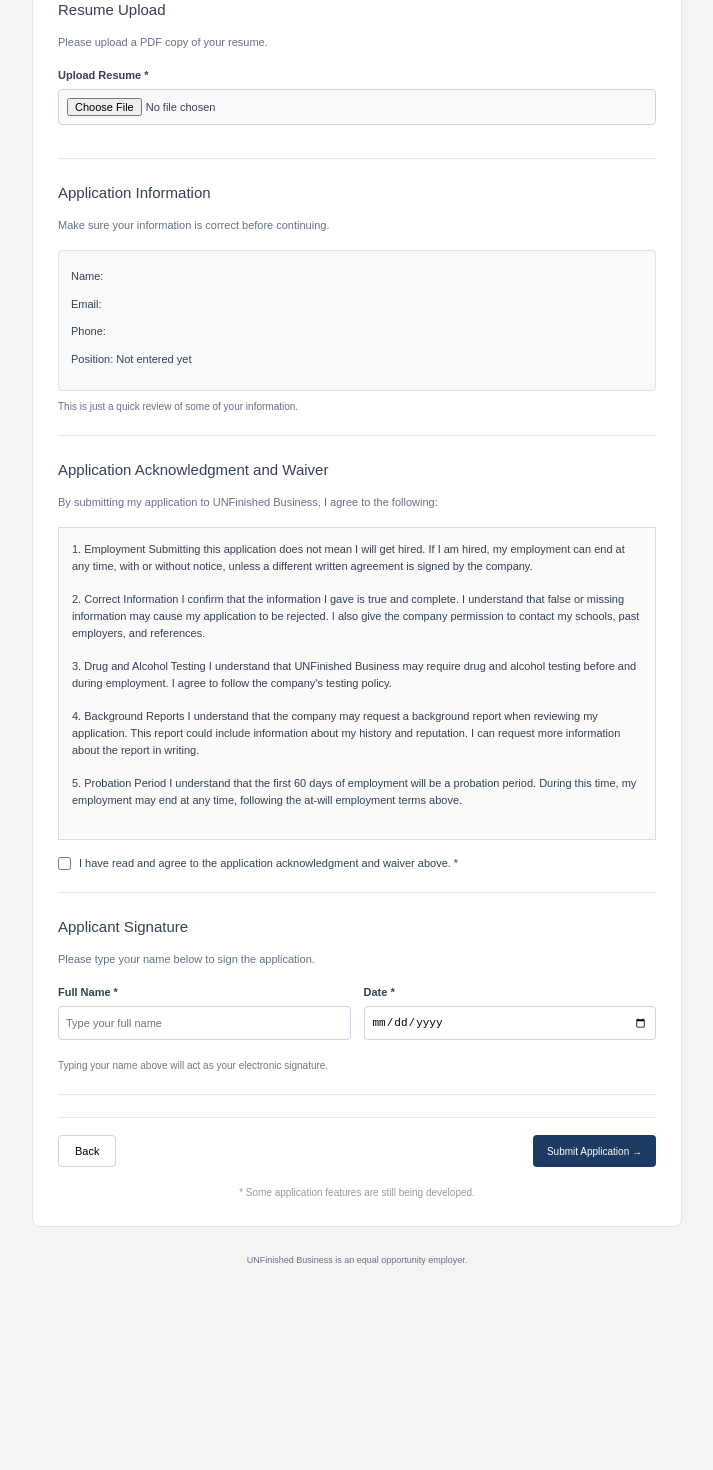
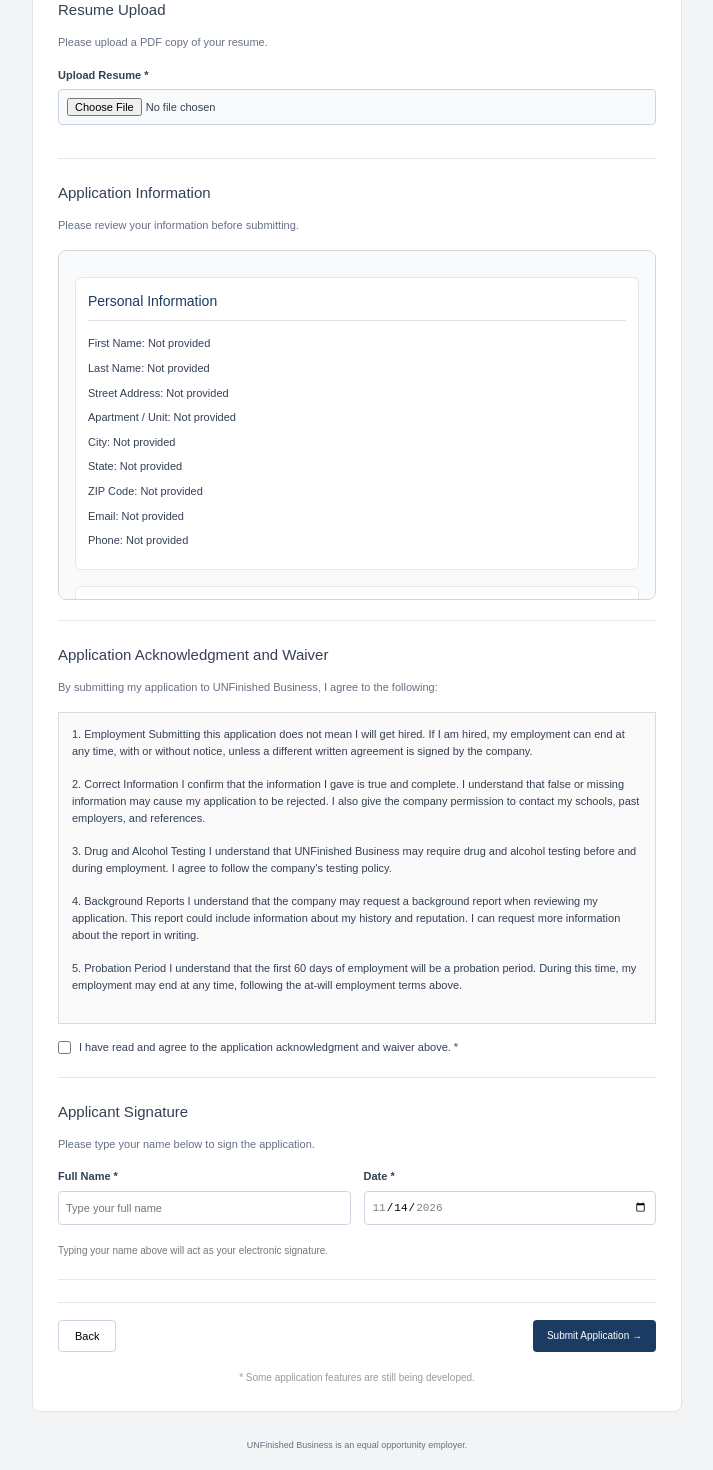
Before and after one commit to AlbertSimpson00/CDA4010---Group-Project-Interface-Prototype, a Vue app in the folder vue-project/: page /page5 in a window 1280 px wide. Shown: the part 256-1726 px from the top of the page, without its empty margins (283-996 px from the left). Before the commit the page ends 1542 px from the top, so only its background shows below. Built offline with nearby package versions, Linux system fonts and the light colour scheme.

Commit message:
Fixed application review section. Made signature date only accept today

```diff
--- a/vue-project/src/components/Page5.vue
+++ b/vue-project/src/components/Page5.vue
@@ -3,6 +3,39 @@ import { application } from '../stores/application.js'
 import { useRouter } from 'vue-router'
 
 const router = useRouter()
+
+function getToday() {
+  const date = new Date()
+  const year = date.getFullYear()
+  const month = String(date.getMonth() + 1).padStart(2, '0')
+  const day = String(date.getDate()).padStart(2, '0')
+
+  return `${year}-${month}-${day}`
+}
+
+const today = getToday()
+
+application.signatureDate = today
+
+function display(value) {
+  if (value === null || value === undefined || value === '') {
+    return 'Not provided'
+  }
+
+  if (Array.isArray(value)) {
+    return value.length ? value.join(', ') : 'Not provided'
+  }
+
+  return String(value)
+}
+
+function yesNo(value) {
+  if (typeof value === 'boolean') {
+    return value ? 'Yes' : 'No'
+  }
+
+  return display(value)
+}
 
 function previousPage() {
   router.push('/page4')
@@ -18,6 +51,11 @@ function uploadResume(event) {
 }
 
 async function submitApplication() {
+  if (application.signatureDate !== getToday()) {
+    alert('Signature date must be today.')
+    application.signatureDate = getToday()
+    return
+  }
   if (!application.acknowledgment) {
     alert('Please agree to the application acknowledgment first.')
     return
@@ -114,43 +152,226 @@ async function submitApplication() {
 
         <!-- APPLICATION REVIEW -->
         <section class="form-section">
-
           <h3>Application Information</h3>
 
           <p class="section-description">
-            Make sure your information is correct before continuing.
+            Please review your information before submitting.
           </p>
 
-          <div class="review-box">
+          <div class="application-review-scroll">
 
-            <p>
-              <strong>Name:</strong>
-              {{ application.personalInfo.firstName }}
-              {{ application.personalInfo.lastName }}
-            </p>
+            <!-- PAGE 1 -->
+            <div class="review-box">
+              <h4>Personal Information</h4>
+              <p><strong>First Name:</strong>
+              {{ display(application.personalInfo.firstName) }}</p>
 
-            <p>
-              <strong>Email:</strong>
-              {{ application.personalInfo.email }}
-            </p>
+              <p><strong>Last Name:</strong>
+                {{ display(application.personalInfo.lastName) }}</p>
 
-            <p>
-              <strong>Phone:</strong>
-              {{ application.personalInfo.phone }}
-            </p>
+              <p><strong>Street Address:</strong>
+                {{ display(application.personalInfo.streetAddress) }}</p>
 
-            <p>
-              <strong>Position:</strong>
-              {{ application.employment.position || 'Not entered yet' }}
-            </p>
+              <p><strong>Apartment / Unit:</strong>
+                {{ display(application.personalInfo.apartment) }}</p>
 
+              <p><strong>City:</strong>
+                {{ display(application.personalInfo.city) }}</p>
+
+              <p><strong>State:</strong>
+                {{ display(application.personalInfo.state) }}</p>
+
+              <p><strong>ZIP Code:</strong>
+                {{ display(application.personalInfo.zipCode) }}</p>
+
+              <p><strong>Email:</strong>
+                {{ display(application.personalInfo.email) }}</p>
+
+              <p><strong>Phone:</strong>
+                {{ display(application.personalInfo.phone) }}</p>
+            </div>
+
+            <!-- PAGE 2 -->
+            <div class="review-box">
+              <h4>Position & Availability</h4>
+              <p><strong>Position Applied For:</strong>
+                {{ display(application.employment.position) }}</p>
+
+              <p v-if="application.employment.position === 'Other'">
+                <strong>Other Position:</strong>
+                {{ display(application.employment.otherPosition) }}
+              </p>
+
+              <p><strong>Desired Salary:</strong>
+                {{ display(application.employment.desiredSalary) }}</p>
+
+              <p><strong>Salary Period:</strong>
+                {{ display(application.employment.salaryPeriod) }}</p>
+
+              <p><strong>Available Start Date:</strong>
+                {{ display(application.employment.startDate) }}</p>
+
+              <p><strong>Employment Desired:</strong>
+                {{ display(application.employment.employmentTypes) }}</p>
+
+              <p><strong>Days Available:</strong>
+                {{ display(application.employment.workdays) }}</p>
+
+              <p><strong>Hours Per Week:</strong>
+                {{ display(application.employment.weeklyHours) }}</p>
+
+              <p><strong>Can Work Nights:</strong>
+                {{ display(application.employment.workNights) }}</p>
+
+              <p><strong>Additional Availability Details:</strong>
+                {{ display(application.employment.availabilityDetails) }}</p>
+            </div>
+
+            <!-- PAGE 3 -->
+            <div class="review-box">
+              <h4>Education</h4>
+              <div
+                v-for="(school, index) in application.education"
+                :key="index"
+                class="review-entry"
+              >
+                <h5>Education {{ index + 1 }}</h5>
+
+                <p><strong>School Name:</strong>
+                  {{ display(school.schoolName) }}</p>
+
+                <p><strong>Education Level:</strong>
+                  {{ display(school.educationLevel) }}</p>
+
+                <p><strong>Graduation Date:</strong>
+                  {{ display(school.graduationDate) }}</p>
+
+                <p><strong>Field of Study:</strong>
+                  {{ display(school.fieldOfStudy) }}</p>
+
+                <p><strong>Currently Attending:</strong>
+                  {{ yesNo(school.currentlyAttending) }}</p>
+              </div>
+
+              <p v-if="!application.education.length">
+                No education information entered.
+              </p>
+            </div>
+
+            <div class="review-box">
+              <h4>Work Experience</h4>
+
+              <p><strong>No Previous Work Experience:</strong>
+                {{ yesNo(application.noPreviousExperience) }}</p>
+
+              <template v-if="!application.noPreviousExperience">
+                <div
+                  v-for="(job, index) in application.workExperience"
+                  :key="index"
+                  class="review-entry"
+                >
+                  <h5>Employer {{ index + 1 }}</h5>
+
+                  <p><strong>Employer Name:</strong>
+                    {{ display(job.employerName) }}</p>
+
+                  <p><strong>Job Title:</strong>
+                    {{ display(job.jobTitle) }}</p>
+
+                  <p><strong>Start Date:</strong>
+                    {{ display(job.startDate) }}</p>
+
+                  <p><strong>End Date:</strong>
+                    {{ job.currentlyWorking
+                      ? 'Present'
+                      : display(job.endDate) }}</p>
+
+                  <p><strong>Currently Working:</strong>
+                    {{ yesNo(job.currentlyWorking) }}</p>
+
+                  <p><strong>Job Duties:</strong>
+                    {{ display(job.jobDuties) }}</p>
+
+                  <p><strong>Reason for Leaving:</strong>
+                    {{ display(job.reasonForLeaving) }}</p>
+                </div>
+
+                <p v-if="!application.workExperience.length">
+                  No employment history entered.
+                </p>
+              </template>
+
+              <p><strong>Additional Skills:</strong>
+                {{ display(application.additionalSkills) }}</p>
+            </div>
+
+            <!-- PAGE 4 -->
+            <div class="review-box">
+              <h4>References</h4>
+
+              <div
+                v-for="(reference, index) in application.references"
+                :key="reference.id ?? index"
+                class="review-entry"
+              >
+                <h5>Reference {{ index + 1 }}</h5>
+
+                <p><strong>Full Name:</strong>
+                  {{ display(reference.name) }}</p>
+
+                <p><strong>Job Title:</strong>
+                  {{ display(reference.title) }}</p>
+
+                <p><strong>Company:</strong>
+                  {{ display(reference.company) }}</p>
+
+                <p><strong>Address:</strong>
+                  {{ display(reference.address) }}</p>
+
+                <p><strong>Phone:</strong>
+                  {{ display(reference.phone) }}</p>
+
+                <p><strong>Email:</strong>
+                  {{ display(reference.email) }}</p>
+              </div>
+
+              <p v-if="!application.references.length">
+                No references entered.
+              </p>
+            </div>
+
+            <div class="review-box">
+              <h4>Other Requirements</h4>
+
+              <p><strong>Authorized to Work in the U.S.:</strong>
+                {{ display(application.workAuthorized) }}</p>
+
+              <p><strong>At Least 18 Years Old:</strong>
+                {{ display(application.over18) }}</p>
+
+              <p><strong>Position Requires Driving:</strong>
+                {{ yesNo(application.drivingRequired) }}</p>
+
+              <template v-if="application.drivingRequired">
+                <p><strong>Valid Driver's License:</strong>
+                  {{ display(application.driversLicense) }}</p>
+
+                <p><strong>License State:</strong>
+                  {{ display(application.licenseState) }}</p>
+
+                <p><strong>License Expiration:</strong>
+                  {{ display(application.licenseExpiration) }}</p>
+
+                <p><strong>Driving Duties:</strong>
+                  {{ display(application.drivingDuties) }}</p>
+              </template>
+
+              <p><strong>Additional Information:</strong>
+                {{ display(application.additionalInformation) }}</p>
+            </div>
           </div>
+        </section>
 
-          <small class="help-text">
-            This is just a quick review of some of your information.
-          </small>
-
-        </section>
 
         <!-- ACKNOWLEDGMENT -->
         <section class="form-section">
@@ -247,6 +468,8 @@ async function submitApplication() {
                 id="signatureDate"
                 type="date"
                 v-model="application.signatureDate"
+                :min="today"
+                :max="today"
                 required
               >
             </div>
@@ -438,6 +661,74 @@ h3 {
   margin: 5px 0 10px;
 }
 
+.review-box {
+  margin-bottom: 16px;
+  overflow-wrap: anywhere;
+}
+
+.review-box h4 {
+  color: #1c3b63;
+  font-size: 14px;
+  margin: 0 0 14px;
+  padding-bottom: 8px;
+  border-bottom: 1px solid #dfe3e8;
+}
+
+.review-box h5 {
+  color: #344054;
+  font-size: 12px;
+  margin: 12px 0 10px;
+}
+
+.review-box p {
+  font-size: 11px;
+  line-height: 1.6;
+  margin: 7px 0;
+  white-space: pre-wrap;
+}
+
+.review-entry {
+  border-bottom: 1px solid #e5e7eb;
+  padding-bottom: 12px;
+  margin-bottom: 12px;
+}
+
+.review-entry:last-child {
+  border-bottom: none;
+  margin-bottom: 0;
+}
+
+.application-review-scroll {
+  height: 350px;
+  max-height: 45vh;
+  min-height: 200px;
+  width: 100%;
+  box-sizing: border-box;
+
+  overflow-y: scroll;
+  overflow-x: hidden;
+
+  border: 1px solid #d1d5db;
+  border-radius: 8px;
+  padding: 16px;
+  background-color: #f9fafb;
+
+  scrollbar-width: thin;
+  scrollbar-color: #9ca3af #f3f4f6;
+}
+
+.application-review-scroll .review-box {
+  margin-bottom: 16px;
+  padding: 12px;
+  background: white;
+  border: 1px solid #e5e7eb;
+  border-radius: 6px;
+}
+
+.application-review-scroll .review-box:last-child {
+  margin-bottom: 0;
+}
+
 .help-text {
   font-size: 10px;
   color: #667085;
```
